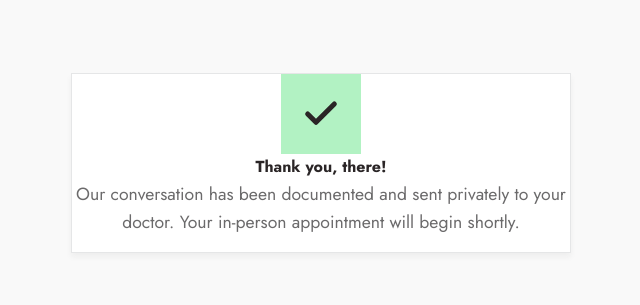
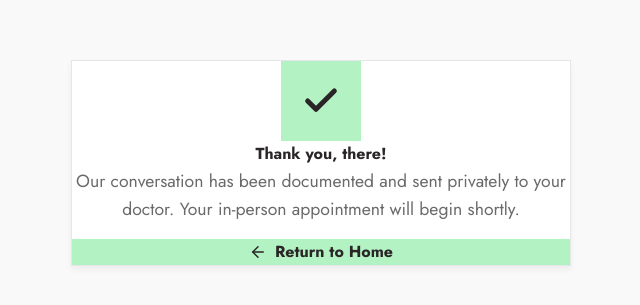
Before and after one commit to Sam-Drake-2007/hackers-and-healers-hackathon, a React (Vite) app in the folder frontend/: page /transfer in a window 1280 px wide. Shown: the part 237-542 px from the top of the page, without its empty margins (319-959 px from the left). Built offline with nearby package versions, Linux system fonts and the light colour scheme.

Commit message:
added back to home on transfer

```diff
--- a/frontend/src/pages/Transfer.tsx
+++ b/frontend/src/pages/Transfer.tsx
@@ -1,10 +1,11 @@
 import React from "react";
-import { useLocation } from "react-router-dom";
+import { useLocation, useNavigate } from "react-router-dom";
 
 export const Transfer: React.FC = () => {
   // Catch the state passed from the navigate() function on the previous page
   const location = useLocation();
   const patientName = location.state?.patientName || "there";
+  const navigate = useNavigate();
 
   return (
     <div
@@ -90,6 +91,48 @@ export const Transfer: React.FC = () => {
           Our conversation has been documented and sent privately to your
           doctor. Your in-person appointment will begin shortly.
         </p>
+        {/* Return Home Button */}
+        <button
+          onClick={() => navigate("/")} // Assumes your login page is at the root '/'
+          className="font-body bg-primary"
+          style={{
+            padding: "var(--spacing-md) var(--spacing-lg)",
+            color: "var(--text-on-primary)",
+            fontWeight: 700,
+            border: "none",
+            borderRadius: "var(--radius-md)",
+            cursor: "pointer",
+            width: "100%",
+            display: "flex",
+            alignItems: "center",
+            justifyContent: "center",
+            gap: "0.5rem",
+            transition: "background-color 0.2s ease",
+          }}
+          onMouseOver={(e) =>
+            (e.currentTarget.style.backgroundColor =
+              "var(--color-primary-hover)")
+          }
+          onMouseOut={(e) =>
+            (e.currentTarget.style.backgroundColor = "var(--color-primary)")
+          }
+        >
+          {/* Home Arrow SVG */}
+          <svg
+            width="18"
+            height="18"
+            viewBox="0 0 24 24"
+            fill="none"
+            stroke="currentColor"
+            strokeWidth="2"
+            strokeLinecap="round"
+            strokeLinejoin="round"
+          >
+            <line x1="19" y1="12" x2="5" y2="12"></line>
+            <polyline points="12 19 5 12 12 5"></polyline>
+          </svg>
+          Return to Home
+        </button>
       </div>
     </div>
   );
```
